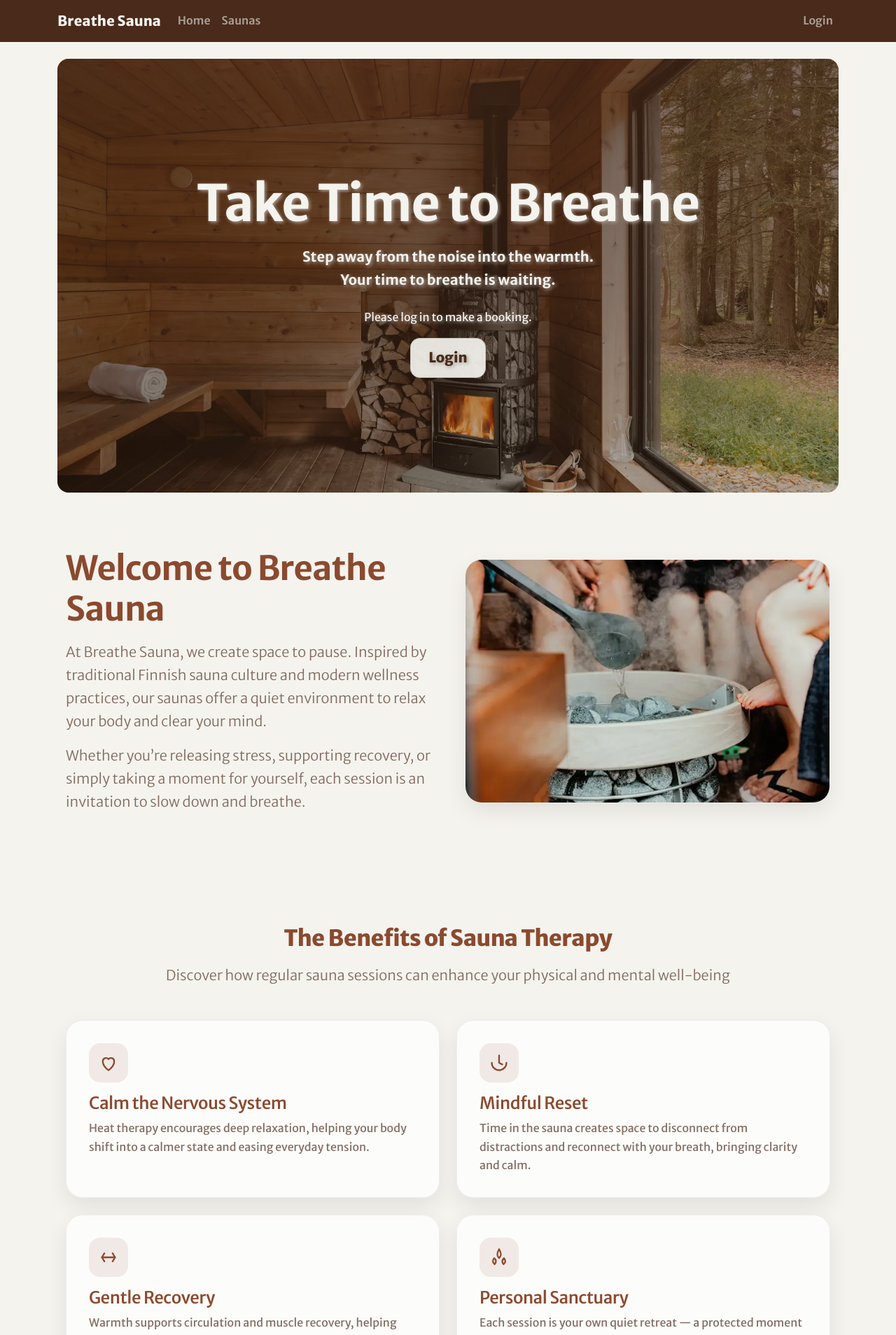
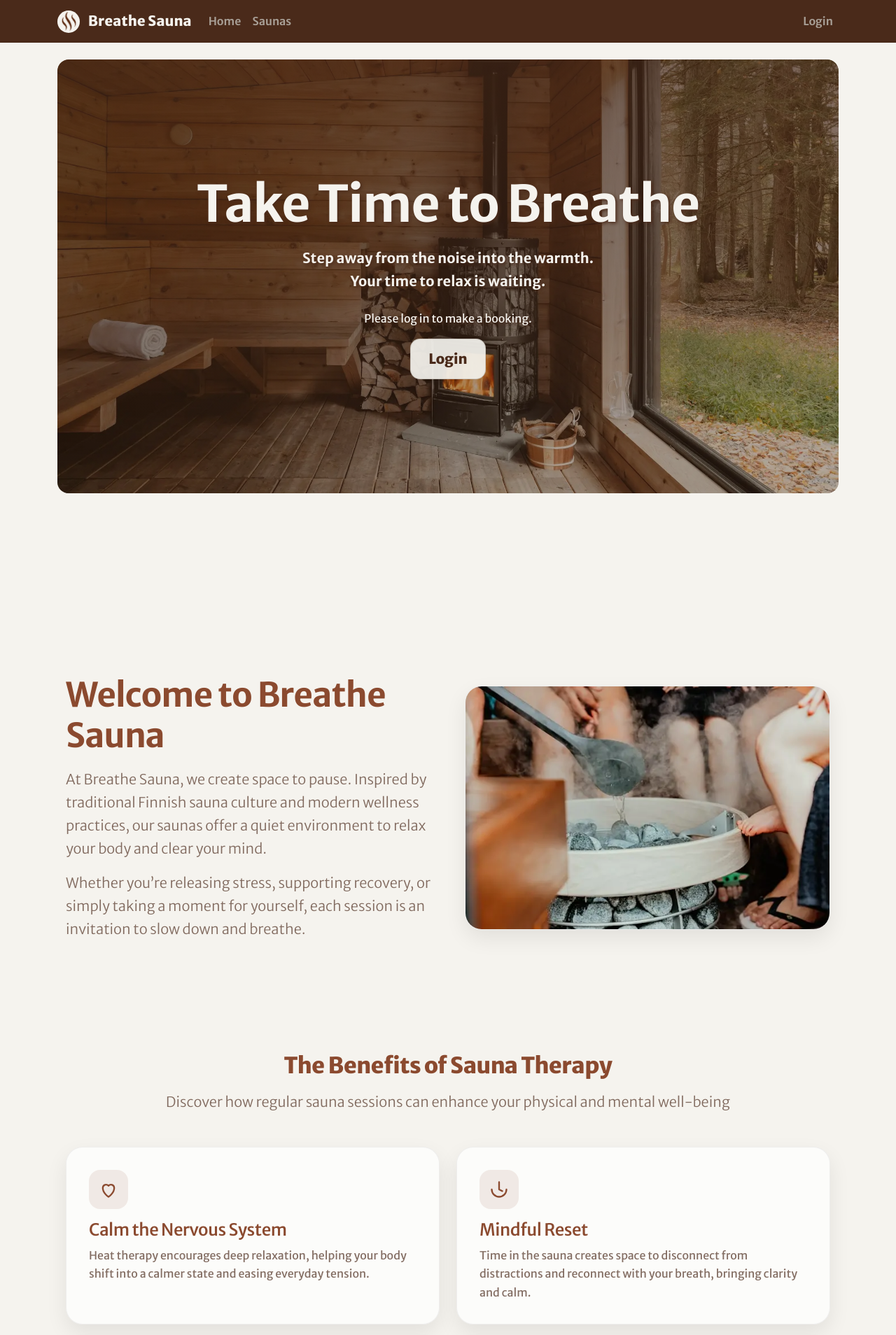
Before and after one commit to Court-Pencil/breathe-sauna-backend, a Django app: page / in a window 1280 px wide. Shown: the top 1908 px of the page at 70% size. Run offline with Django 4.2, Linux system fonts and the light colour scheme.

Commit message:
add logo to tab and nav bar.  add more styling to improve UI/UX

```diff
--- a/bookings/static/css/theme.css
+++ b/bookings/static/css/theme.css
@@ -40,6 +40,10 @@ body{
   color: var(--text-dark);
   line-height: 1.65;
   font-family: Merriweather Sans;
+  min-height: 100vh;
+  margin: 0;
+  display: grid;
+  grid-template-rows: auto 1fr auto;
 }
 
 h1,h2,h3,h4{
@@ -141,6 +145,13 @@ h1,h2,h3,h4{
   color: var(--chestnut);
 }
 
+#header{
+   position: relative;
+  height: 100vh;
+  overflow: hidden;
+  text-align: center;
+
+}
 .hero{
   position: relative;
   min-height: 620px;
@@ -153,7 +164,6 @@ h1,h2,h3,h4{
   content:"";
   position:absolute;
   inset:0;
-  /* brand-colored scrim: stronger in the center/left where text sits */
   background: linear-gradient(
     to bottom,
     rgba(74,42,26,0.70) 0%,
@@ -173,18 +183,16 @@ h1,h2,h3,h4{
   z-index: 2;
   color: var(--cream);
   text-align: center;
-  text-shadow: 2px 2px 5px var(--stone);
-
 }
 
 .hero h1{
   color: var(--cream);
-  /* text-shadow: 2px 2px 5px var(--dark-walnut); */
+  text-shadow: 2px 2px 5px var(--dark-walnut);
 }
 
 .hero p{
   color: var(--cream);
-  /* text-shadow: 2px 2px 5px var(--dark-walnut); */
+  text-shadow: 2px 2px 5px var(--dark-walnut);
 }
 
 .section{
@@ -193,7 +201,7 @@ h1,h2,h3,h4{
 
 .cta-banner{
   background: var(--chestnut);
-  color: #fff;
+  color: var(--cream);
   padding: 3.5rem 0;
   height: 200px;
   height: 300px;
@@ -253,11 +261,12 @@ hr, .border{
 .footer{
   background: var(--dark-walnut);
   color: rgba(255,255,255,.85);
+  min-height: 50px;
 }
 
 .footer h5,
 .footer h6{
-  color: #fff;
+  color: var(--cream)
 }
 
 .footer-link{
@@ -269,3 +278,7 @@ hr, .border{
   color: #fff;
   text-decoration: underline;
 }
+
+@media screen { min-width: 768px;
+
+}
--- a/bookings/templates/bookings/base.html
+++ b/bookings/templates/bookings/base.html
@@ -1,11 +1,13 @@
 {% load static %}
 <!DOCTYPE html>
 <html lang="en">
+
 
 <head>
     <meta charset="UTF-8">
     <title>Breathe Sauna</title>
     <meta name="viewport" content="width=device-width, initial-scale=1">
+    <link rel="icon" type="image/png" href="{% static "images/sauna-logo.png" %}" class="rounded-circle"/>
 
     <!-- Bootstrap 5 CDN -->
     <link href="https://cdn.jsdelivr.net/npm/bootstrap@5.3.2/dist/css/bootstrap.min.css" rel="stylesheet">
@@ -21,6 +23,8 @@
         <div class="container">
 
             <a class="navbar-brand" href="{% url 'home' %}">
+                <img src="{% static "images/sauna-logo.png" %}" alt="Sauna logo steam rising"  height="32"
+          class="me-2 rounded-circle">
                 Breathe Sauna
             </a>
 
--- a/bookings/templates/bookings/home.html
+++ b/bookings/templates/bookings/home.html
@@ -4,14 +4,14 @@
 
 
 
-
-<section class="hero rounded-4"
-  style="background: url('{% static "images/lg-sauna-hero.webp" %}') center/cover no-repeat;">
+  <section id="header" class="rounded-4">
+<header class="hero rounded-4"
+  style="background: url('{% static "images/lg-sauna-hero.webp" %}') bottom/cover no-repeat;">
   <div class="hero-content container text-center">
     <h1 class="display-2 fw-bold mb-3">Take Time to Breathe</h1>
     <p class="lead mb-4 fw-bold">
       Step away from the noise into the warmth. <br>
-       Your time to breathe is waiting.
+       Your time to relax is waiting.
     </p>
 
     {% if user.is_authenticated %}
@@ -35,6 +35,7 @@
 
 
   </div>
+</header>
 </section>
 
 <section class="section">
@@ -57,7 +58,7 @@
 
       <div class="col-lg-6">
         <div class="card overflow-hidden">
-          <img src="{% static 'images/hot-coals-steam.webp' %}" class="img-fluid" alt="Sauna interior">
+          <img src="{% static 'images/hot-coals-steam.webp' %}" class="img-fluid" alt="a person putting water on coals to create steam in the sauna">
         </div>
       </div>
 
@@ -159,7 +160,7 @@
   </div>
 </section>
 
-<section class="cta-banner text-center rounded-4"
+<section class="cta-banner text-center rounded-4" role="img"
  >
   <div class="container">
     <h2 class="mb-3">Make space to breathe.</h2>
--- a/bookings/templates/bookings/sauna_list.html
+++ b/bookings/templates/bookings/sauna_list.html
@@ -4,7 +4,10 @@
 
 <div class="container py-4">
   <div class="row g-4">
-     <h1>Sauna List</h1>
+     <h1>Our Saunas</h1>
+     <p>
+      Choose the sauna the experience that best suits your session
+     </p>
     {% for sauna in saunas %}
       <div class="col-12 ">
         <div class="card mb-5">
```
Also changed, not shown: bookings/static/images/sauna-logo.png (added), bookings/static/images/sauna-logo.svg (added).
